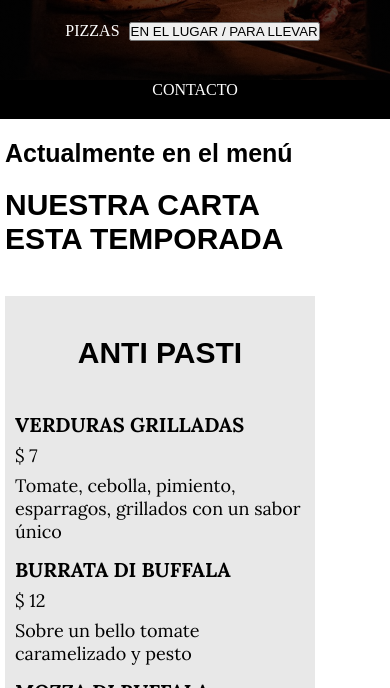
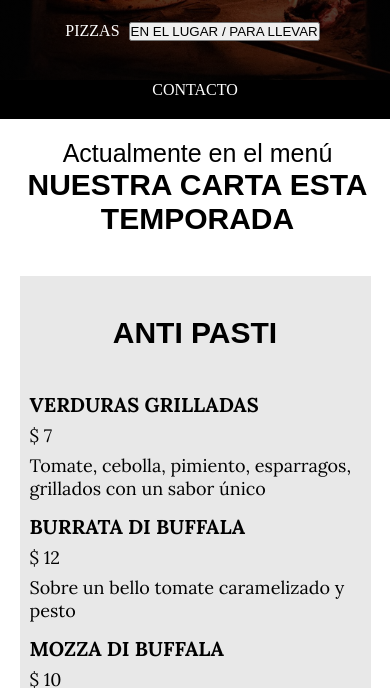
Before and after one commit to jemoeche12/Clone-Bellini, a website: page pages/menu.html in a window 390 px wide. Shown: the part 145-833 px from the top of the page. Drawn offline with Linux system fonts and the light colour scheme.

Commit message:
ultimaVersion

```diff
--- a/pages/menu.html
+++ b/pages/menu.html
@@ -30,7 +30,7 @@
         </nav>
       </header>
       <section class="seccionMenu">
-        <h3>Actualmente en el menú</h3>
+        <span>Actualmente en el menú</span>
         <h1>nuestra carta esta temporada</h1>
       </section>
       <section class="tarjetasMenu">
--- a/scss/_seccionMenu.scss
+++ b/scss/_seccionMenu.scss
@@ -10,7 +10,7 @@
 .seccionMenu{
     width: 320px;
     font-family: "Bebas Neue", sans-serif;
-        h3{
+        span{
             margin: 20px 0;
             font-size: 25px;
             padding-left: 5px;
@@ -75,6 +75,7 @@ section.tarjetasMenu{
             background-size: cover;
             color: white;
             text-shadow: 1 1 3px white;
+            margin-bottom: 20px;
 
         }
         .menu3{
@@ -82,6 +83,7 @@ section.tarjetasMenu{
             margin-top: 15px;
             background-image: linear-gradient(rgba(0,0,0,0.7),
             rgba(0,0,0,0.7)), url(../assets/img/fondos/tataki.jpeg);
+            margin-bottom: 0;
         }
         .menu4{
             @extend .menu1;
--- a/scss/_tablet768.scss
+++ b/scss/_tablet768.scss
@@ -144,42 +144,86 @@
       }
     }
   }
-  section.variedadPizzas{
+  section.variedadPizzas {
     width: 100%;
     display: flex;
     flex-direction: column;
     justify-content: center;
     align-items: center;
-    .pizzasRosas{
+    .pizzasRosas {
       width: 100%;
-        .titlePizzaRosa{
+      .titlePizzaRosa {
         width: 100%;
       }
-        .cardPizza{
+      .cardPizza {
         width: 80%;
         display: flex;
         flex-direction: column;
         margin: 15px 10%;
         height: 100%;
-            img{
+        img {
           width: 100%;
           margin: 5px 0;
           object-fit: cover;
           height: 10%;
         }
-            h3{
+        h3 {
           padding: 7px;
           font-size: 22px;
         }
-            span{
+        span {
           padding: 7px;
           font-size: 20px;
         }
-            p{
+        p {
           padding: 7px;
           font-size: 18px;
         }
       }
     }
   }
+  /*---------------------------SECCION MENU TABLET -------------*/
+  section.seccionMenu {
+    width: 90%;
+    text-align: center;
+    margin: 20px 5%;
   }
+  section.tarjetasMenu {
+    width: 90%;
+    margin: 0 5%;
+    .menu1 {
+      background-color: #e8e8e8;
+      padding: 5px;
+      width: 100%;
+
+      h2 {
+        padding: 5px;
+        margin-bottom: 30px;
+      }
+      div h3 {
+        font-size: 20px;
+        text-transform: uppercase;
+        padding: 7px 5px;
+      }
+      div span {
+        padding: 7px 5px;
+        font-size: 18px;
+      }
+      div p {
+        padding: 7px 5px;
+        font-size: 18px;
+      }
+      div.separador {
+        width: 90%;
+        margin: 20px 5%;
+        display: flex;
+        align-items: center;
+        justify-content: center;
+        img {
+          width: 35px;
+          background: transparent;
+        }
+      }
+    }
+  }
+}
--- a/scss/style.scss
+++ b/scss/style.scss
@@ -6,9 +6,9 @@
 @import "seccionEnvios";
 @import "seccionOpiniones";
 @import "seccionPizzas";
+@import "seccionMenu";
 @import "tablet768";
 @import "seccionVideo";
 @import "seccionProductos";
-@import "seccionMenu";
 @import "seccionVinos";
 @import "seccionContactos";
```
Also changed, not shown: scss/style.css, 1 other file. Lines whose indentation alone changed are shown as unchanged.
